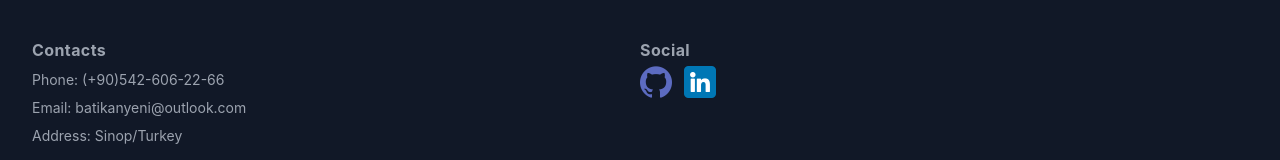
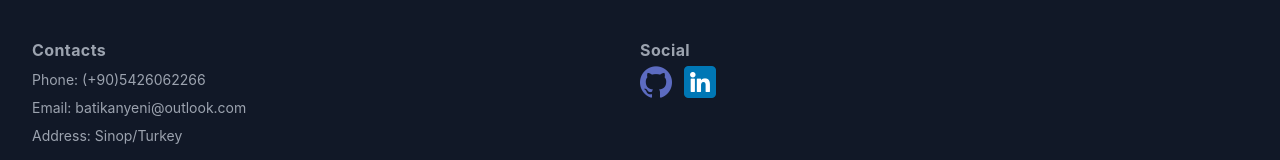
Before and after one commit to batikanyeni/portfolio, a React (Create React App) app: page / in a window 1280 px wide. Shown: the part 2897-3057 px from the top of the page. Built offline with nearby package versions, Linux system fonts and the light colour scheme.

Commit message:
small fix

```diff
--- a/src/components/footer/Footer.js
+++ b/src/components/footer/Footer.js
@@ -14,20 +14,20 @@ const Footer = () => {
                         <div className="flex">
                             <p className="mr-1 text-gray-400">Phone:</p>
                             <a
-                                href="tel:(+90)542-606-22-66"
-                                aria-label="Our phone"
-                                title="Our phone"
+                                href="tel:(+90)5426062266"
+                                aria-label="My Phone"
+                                title="My Phone"
                                 className="transition-colors duration-300 text-gray-400 hover:text-gray-200"
                             >
-                                (+90)542-606-22-66
+                                (+90)5426062266
                             </a>
                         </div>
                         <div className="flex">
                             <p className="mr-1 text-gray-400">Email:</p>
                             <a
                                 href="mailto:batikanyeni@outlook.com"
-                                aria-label="Our email"
-                                title="Our email"
+                                aria-label="My Email"
+                                title="My Email"
                                 className="transition-colors duration-300 text-gray-400 hover:text-gray-200"
                             >
                                 batikanyeni@outlook.com
```
